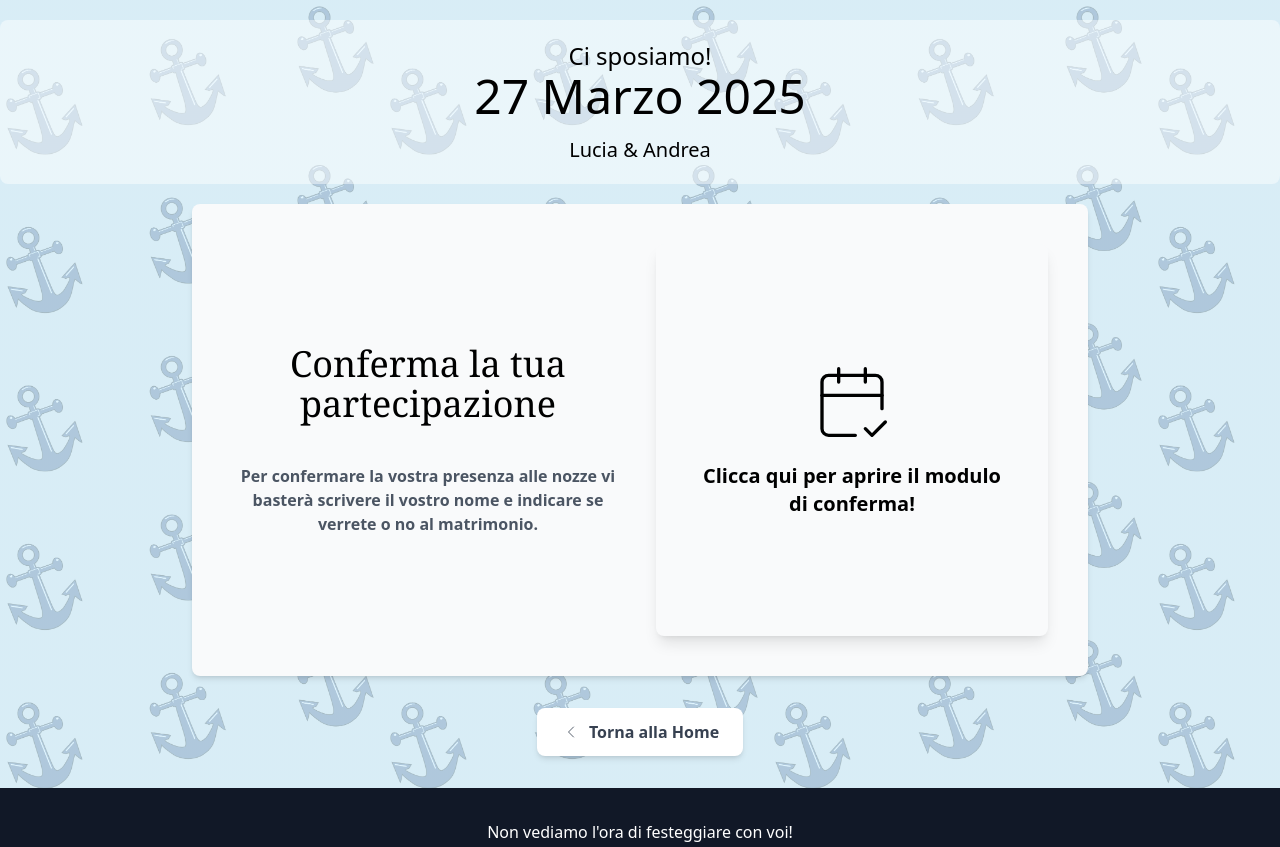
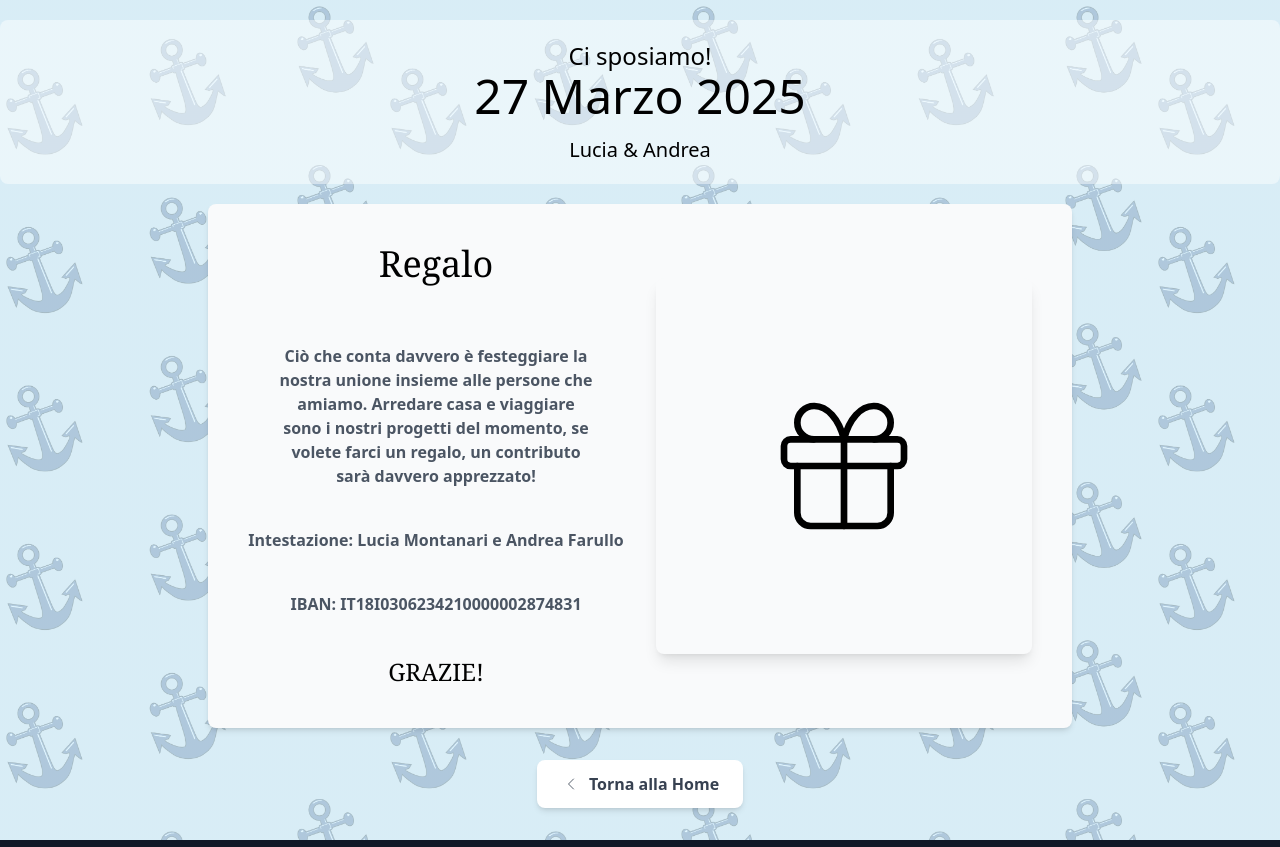
Before and after one commit to LuciaeAndrea/LuciaeAndrea.github.io, a website: page regalo.html in a window 1280 px wide. Shown: the top 847 px of the page. Drawn offline with Linux system fonts and the light colour scheme.

Commit message:
semifinal

```diff
--- a/regalo.html
+++ b/regalo.html
@@ -28,27 +28,35 @@
                 <p class="text-xl mt-4 text-center">Lucia & Andrea</p>
             </div>
         </div>
-        <div class="max-w-4xl mx-auto mt-5">
+        <div class="max-w-4xl mx-auto mt-5 px-4">
             <div
                 class="bg-gray-50 rounded-lg shadow-md max-w-4xl mx-auto py-5 md:p-10 px-4"
             >
                 <div class="grid grid-cols-1 md:grid-cols-2 gap-8 items-center">
-                    <div class="space-y-10 text-center">
-                        <h2 class="text-4xl font-serif mb-5">
-                            Conferma la tua partecipazione
-                        </h2>
+                    <div
+                        class="space-y-10 text-center items-center flex flex-col"
+                    >
+                        <h2 class="text-4xl font-serif mb-5">Regalo</h2>
+
+                        <p class="text-gray-600 font-bold max-w-[85%]">
+                            Ciò che conta davvero è festeggiare la nostra unione
+                            insieme alle persone che amiamo. Arredare casa e
+                            viaggiare sono i nostri progetti del momento, se
+                            volete farci un regalo, un contributo sarà davvero
+                            apprezzato!
+                        </p>
                         <p class="text-gray-600 font-bold">
-                            Per confermare la vostra presenza alle nozze vi
-                            basterà scrivere il vostro nome e indicare se
-                            verrete o no al matrimonio.
+                            Intestazione: Lucia Montanari e Andrea Farullo
                         </p>
+                        <p class="text-gray-600 font-bold">
+                            IBAN: IT18I0306234210000002874831
+                        </p>
+                        <h2 class="text-2xl font-serif mb-5">GRAZIE!</h2>
                     </div>
-                    <a
-                        class="bg-gray-50 rounded-lg shadow-lg md:aspect-square grid grid-cols-2 md:flex md:flex-col items-center justify-center p-10 hover:transform hover:scale-105 focus:scale-100 active:scale-100 transition-transform duration-700"
-                        href="https://forms.gle/uD3jUiv33WCSz8xv8"
-                        target="_blank"
+                    <div
+                        class="bg-gray-50 rounded-lg shadow-lg md:aspect-square flex flex-col items-center justify-center p-10"
                     >
-                        <div class="w-20 h-20">
+                        <div class="w-20 h-20 md:w-40 md:h-40">
                             <svg
                                 xmlns="http://www.w3.org/2000/svg"
                                 viewBox="0 0 24 24"
@@ -57,23 +65,25 @@
                                 stroke-width="1"
                                 stroke-linecap="round"
                                 stroke-linejoin="round"
-                                class="lucide lucide-calendar-check-2"
+                                class="lucide lucide-gift"
                             >
-                                <path d="M8 2v4" />
-                                <path d="M16 2v4" />
+                                <rect
+                                    x="3"
+                                    y="8"
+                                    width="18"
+                                    height="4"
+                                    rx="1"
+                                />
+                                <path d="M12 8v13" />
                                 <path
-                                    d="M21 14V6a2 2 0 0 0-2-2H5a2 2 0 0 0-2 2v14a2 2 0 0 0 2 2h8"
+                                    d="M19 12v7a2 2 0 0 1-2 2H7a2 2 0 0 1-2-2v-7"
                                 />
-                                <path d="M3 10h18" />
-                                <path d="m16 20 2 2 4-4" />
+                                <path
+                                    d="M7.5 8a2.5 2.5 0 0 1 0-5A4.8 8 0 0 1 12 8a4.8 8 0 0 1 4.5-5 2.5 2.5 0 0 1 0 5"
+                                />
                             </svg>
                         </div>
-                        <h3
-                            class="text-xl text-center font-semibold md:mt-5 hover:underline"
-                        >
-                            Clicca qui per aprire il modulo di conferma!
-                        </h3>
-                    </a>
+                    </div>
                 </div>
             </div>
         </div>
```
Also changed, not shown: foto.html (+26 -26 lines), partecipazione.html (+2 -2 lines), output.css.
